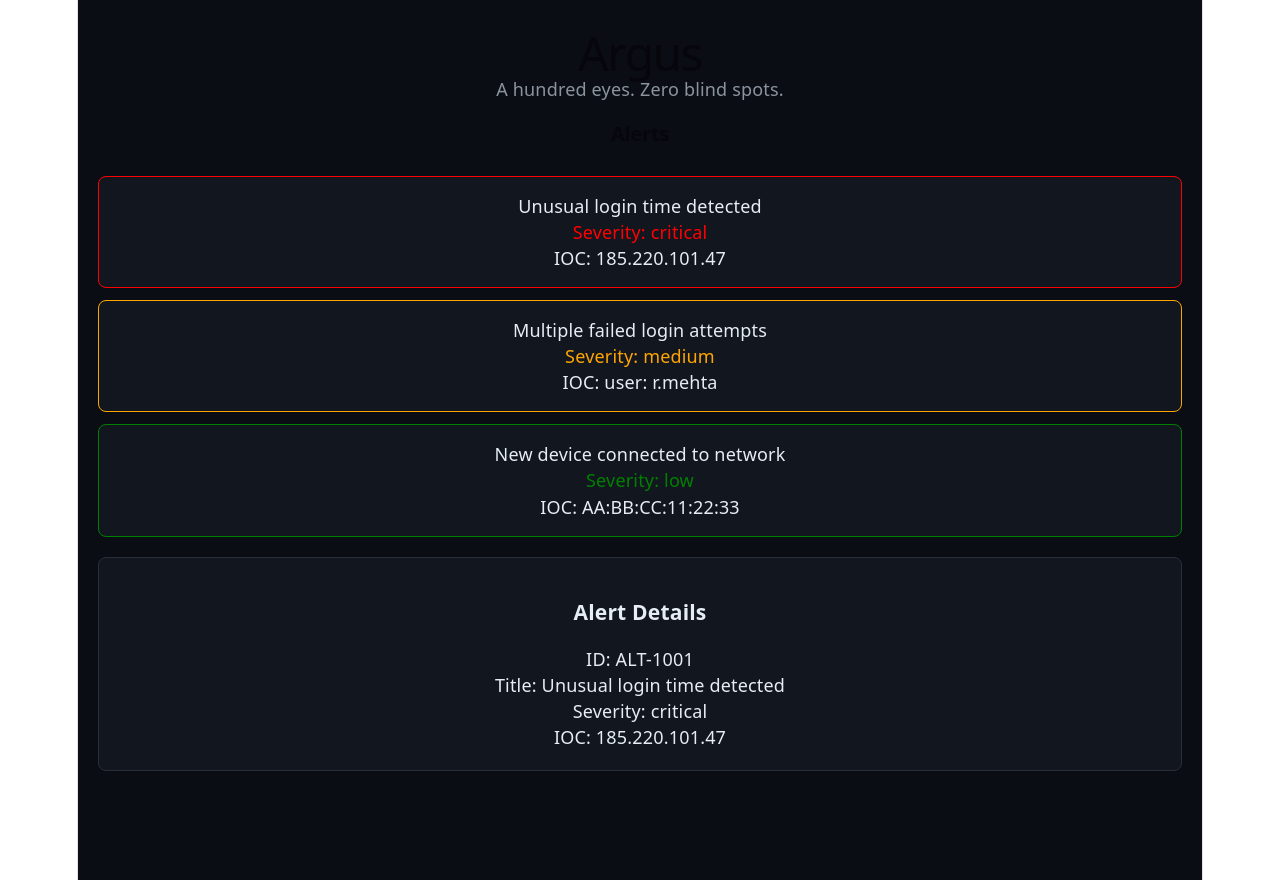
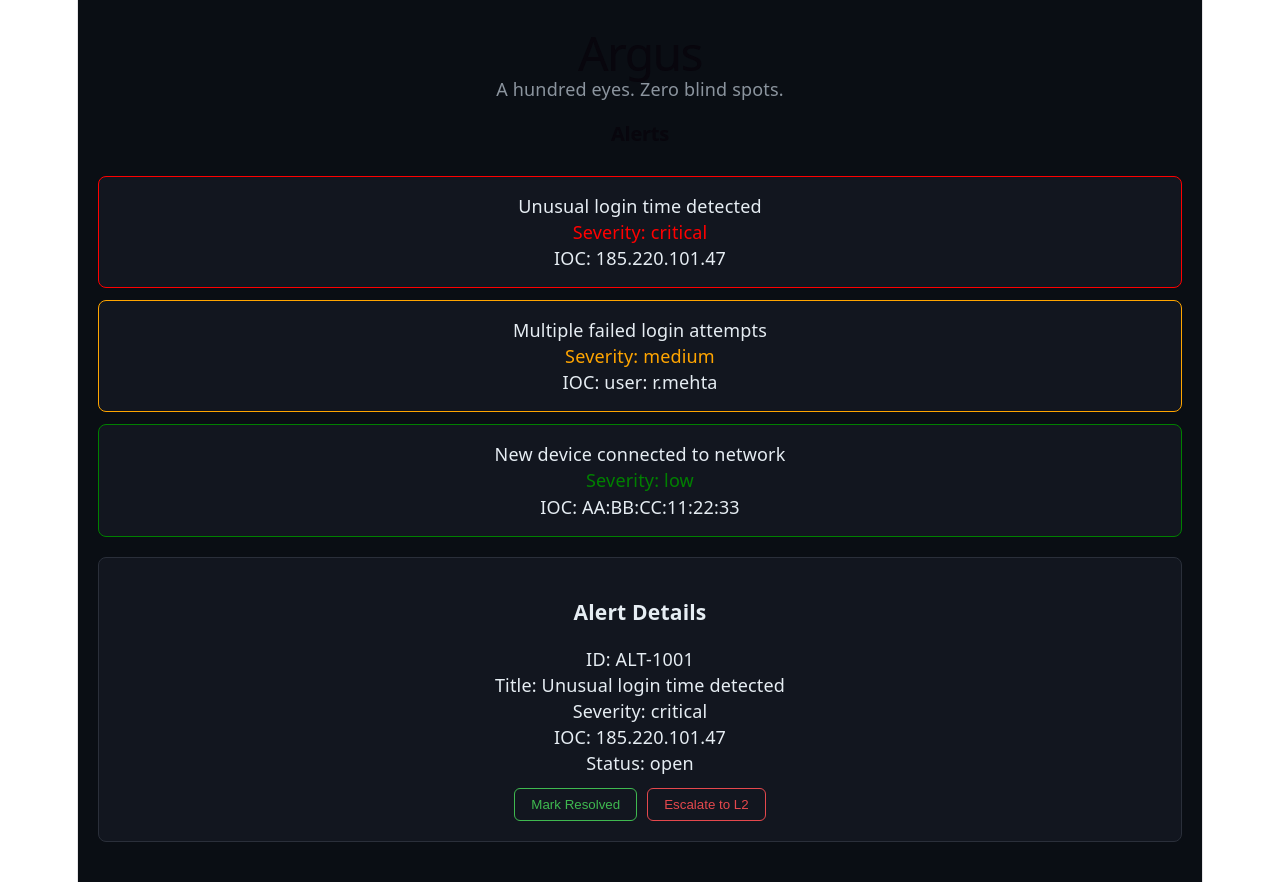
Before and after one commit to singamanusri/Argus, a React (Vite) app: page / in a window 1280 px wide. Both pictures are taken after a click on the element 640 px from the left and 231 px from the top of the page. Built offline with nearby package versions, Linux system fonts and the light colour scheme; no server answers.

Commit message:
Add resolve and escalate buttons

```diff
--- a/src/App.jsx
+++ b/src/App.jsx
@@ -5,10 +5,10 @@ function getColor(severity) {
   if (severity === "low") return "green";
   return "gray";
 }
-
 function App() {
   const [selectedAlert, setSelectedAlert] = useState(null);
   const [ipReport, setIpReport] = useState(null);
+  const [alertStatus, setAlertStatus] = useState({});
   const alerts = [
     {
       id: "ALT-1001",
@@ -91,6 +91,21 @@ function App() {
           <p>Title: {selectedAlert.title}</p>
           <p>Severity: {selectedAlert.severity}</p>
           <p>IOC: {selectedAlert.ioc}</p>
+          <p>Status: {alertStatus[selectedAlert.id] || "open"}</p>
+<div style={{ marginTop: "12px", display: "flex", gap: "10px", justifyContent: "center" }}>
+  <button
+    onClick={() => setAlertStatus({ ...alertStatus, [selectedAlert.id]: "resolved" })}
+    style={{ padding: "8px 16px", borderRadius: "6px", border: "1px solid #3FB950", backgroundColor: "transparent", color: "#3FB950", cursor: "pointer" }}
+  >
+    Mark Resolved
+  </button>
+  <button
+    onClick={() => setAlertStatus({ ...alertStatus, [selectedAlert.id]: "escalated" })}
+    style={{ padding: "8px 16px", borderRadius: "6px", border: "1px solid #E5484D", backgroundColor: "transparent", color: "#E5484D", cursor: "pointer" }}
+  >
+    Escalate to L2
+  </button>
+</div>
         </div>
       )}
 
```
